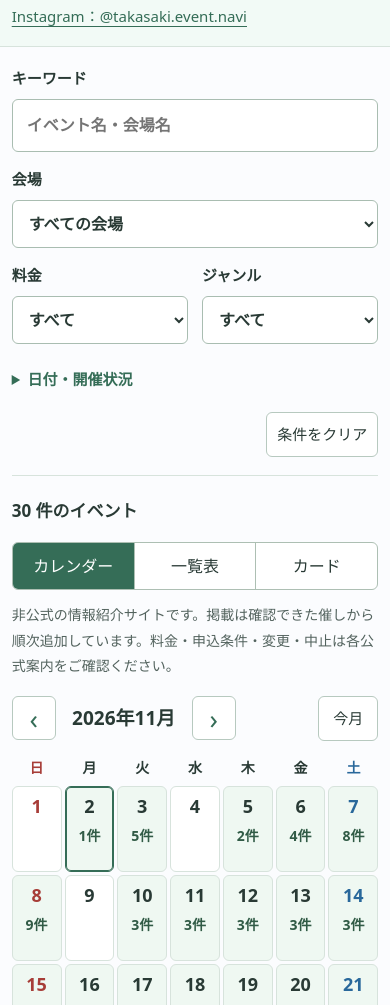
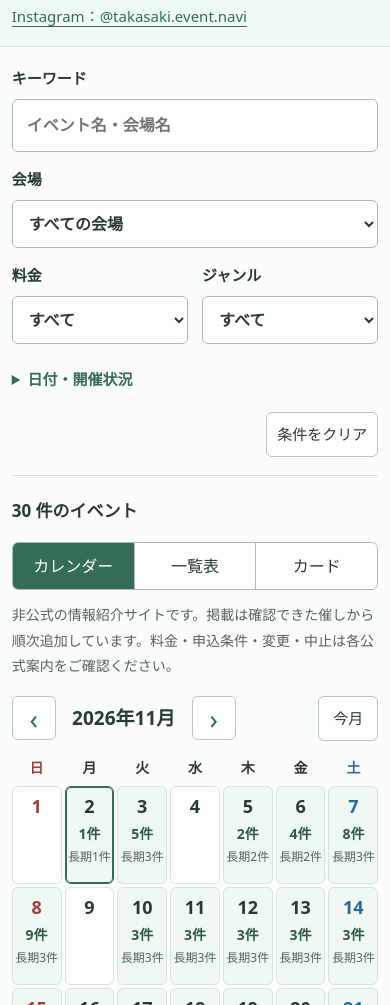
Before and after one commit to DELIENTZ/motenashi-events, a plain HTML site: page index.html in a window 390 px wide. Shown: the part 95-1100 px from the top of the page. Drawn offline with Linux system fonts and the light colour scheme.

Commit message:
fix: prioritize one-day events in calendar

```diff
--- a/assets/app.js
+++ b/assets/app.js
@@ -1,9 +1,10 @@
-import { FEE_LABELS, todayJst, validDate, eventVenues, eventTerms, eventOnDate, matchesEvent, sortEvents } from "./event-utils.js";
+import { FEE_LABELS, todayJst, validDate, eventVenues, eventTerms, eventOnDate, matchesEvent, sortEvents, calendarEventGroup, sortCalendarEvents } from "./event-utils.js";
 
 const SUBMIT_FORM_URL = "https://docs.google.com/forms/d/e/1FAIpQLSclMeV7NcGh3jhUsSzC49t_H1GViY7PVhjLpSHf92X_gN2HsQ/viewform";
 const JOIN_FORM_URL = "https://forms.gle/qe2dtYBFmhKAG8ys9";
 const DOW = ["日", "月", "火", "水", "木", "金", "土"];
 const PAGE_SIZE = 50;
+const CALENDAR_GROUPS = [["single", "1日開催"], ["short", "短期開催（2〜7日）"], ["long", "長期開催（8日以上）"]];
 const defaults = { venue: "", fee: "", category: "", period: "upcoming", from: "", to: "", query: "", tentative: false, tags: [] };
 const state = { events: [], filters: { ...defaults, tags: [] }, view: "calendar", sort: "date", direction: "asc", limit: PAGE_SIZE, selectedDate: "" };
 const $ = selector => document.querySelector(selector);
@@ -170,22 +171,27 @@ function renderCalendar(events) {
   const count = new Date(Date.UTC(y, m + 1, 0)).getUTCDate();
   const last = `${y}-${String(m + 1).padStart(2, "0")}-${count}`;
   const monthFilters = { ...state.filters, from: state.filters.from > first ? state.filters.from : first, to: state.filters.to && state.filters.to < last ? state.filters.to : last };
-  const monthEvents = events.filter(event => matchesEvent(event, monthFilters, today));
+  const monthEvents = sortCalendarEvents(events.filter(event => matchesEvent(event, monthFilters, today)));
   const firstDow = new Date(first + "T00:00:00Z").getUTCDay();
   let cells = '<span class="cal-cell empty" aria-hidden="true"></span>'.repeat(firstDow);
   for (let day = 1; day <= count; day++) {
     const key = `${y}-${String(m + 1).padStart(2, "0")}-${String(day).padStart(2, "0")}`;
     const allowed = key >= monthFilters.from && key <= monthFilters.to && (state.filters.period !== "upcoming" || key >= today);
-    const duration = event => Date.parse(event.end || event.start) - Date.parse(event.start);
-    const onDay = allowed ? monthEvents.filter(event => eventOnDate(event, key)).sort((a, b) => duration(a) - duration(b)) : [];
+    const onDay = allowed ? monthEvents.filter(event => eventOnDate(event, key)) : [];
+    const longCount = onDay.filter(event => calendarEventGroup(event) === "long").length;
     const dow = (firstDow + day - 1) % 7;
     const classes = ["cal-cell", onDay.length ? "has-event" : "", key === today ? "today" : "", dow === 0 ? "sun" : "", dow === 6 ? "sat" : ""].filter(Boolean).join(" ");
-    const names = onDay.slice(0, 2).map(event => `<span class="cal-ev">${esc(event.title)}</span>`).join("");
-    cells += `<button type="button" class="${classes}" data-date="${key}" aria-pressed="${state.selectedDate === key}" aria-label="${esc(fmtDay(key, true))}：${onDay.length}件${onDay.length ? "、" + esc(onDay.map(event => event.title).join("、")) : ""}"><span class="cal-num">${day}</span>${onDay.length ? `<span class="cal-count" aria-hidden="true">${onDay.length}件</span>` : ""}${names}${onDay.length > 2 ? `<span class="cal-more">ほか${onDay.length - 2}件</span>` : ""}</button>`;
+    const names = onDay.slice(0, 2).map(event => `<span class="cal-ev${calendarEventGroup(event) === "long" ? " cal-ev-long" : ""}">${esc(event.title)}</span>`).join("");
+    cells += `<button type="button" class="${classes}" data-date="${key}" aria-pressed="${state.selectedDate === key}" aria-label="${esc(fmtDay(key, true))}：${onDay.length}件${longCount ? "（うち長期開催" + longCount + "件）" : ""}${onDay.length ? "、" + esc(onDay.map(event => event.title).join("、")) : ""}"><span class="cal-num">${day}</span>${onDay.length ? `<span class="cal-count" aria-hidden="true">${onDay.length}件</span>` : ""}${longCount ? `<span class="cal-long-count" aria-hidden="true">長期${longCount}件</span>` : ""}${names}${onDay.length > 2 ? `<span class="cal-more">ほか${onDay.length - 2}件</span>` : ""}</button>`;
   }
   const selectedAllowed = state.selectedDate >= monthFilters.from && state.selectedDate <= monthFilters.to && (state.filters.period !== "upcoming" || state.selectedDate >= today);
   const agenda = state.selectedDate ? selectedAllowed ? monthEvents.filter(event => eventOnDate(event, state.selectedDate)) : [] : monthEvents;
-  $("#calendar").innerHTML = `<div class="cal-head"><button type="button" class="cal-nav" id="cal-prev" title="前の月" aria-label="前の月">‹</button><h2 class="cal-title">${y}年${m + 1}月</h2><button type="button" class="cal-nav" id="cal-next" title="次の月" aria-label="次の月">›</button><button type="button" id="cal-today">今月</button></div><div class="cal-grid cal-dow">${DOW.map((label, index) => `<span class="cal-w ${index === 0 ? "sun" : index === 6 ? "sat" : ""}">${label}</span>`).join("")}</div><div class="cal-grid cal-days">${cells}</div><div class="agenda-head"><h3>${state.selectedDate ? fmtDay(state.selectedDate, true) : m + 1 + "月の予定"} <span>${agenda.length}件</span></h3>${state.selectedDate ? '<button type="button" id="clear-day">月全体</button>' : ""}</div><div class="calendar-agenda">${agenda.length ? `<div class="agenda-events">${agenda.slice(0, state.limit).map(event => cardMarkup(event, true)).join("")}</div>` : '<p class="empty">この条件で確認できた掲載イベントはありません。</p>'}</div>`;
+  const shown = agenda.slice(0, state.limit);
+  const groups = CALENDAR_GROUPS.map(([key, label]) => {
+    const items = shown.filter(event => calendarEventGroup(event) === key);
+    return items.length ? `<section class="agenda-group" data-calendar-group="${key}" aria-labelledby="agenda-${key}"><h4 class="agenda-group-title" id="agenda-${key}">${label} <span>${agenda.filter(event => calendarEventGroup(event) === key).length}件</span></h4><div class="agenda-events">${items.map(event => cardMarkup(event, true)).join("")}</div></section>` : "";
+  }).join("");
+  $("#calendar").innerHTML = `<div class="cal-head"><button type="button" class="cal-nav" id="cal-prev" title="前の月" aria-label="前の月">‹</button><h2 class="cal-title">${y}年${m + 1}月</h2><button type="button" class="cal-nav" id="cal-next" title="次の月" aria-label="次の月">›</button><button type="button" id="cal-today">今月</button></div><div class="cal-grid cal-dow">${DOW.map((label, index) => `<span class="cal-w ${index === 0 ? "sun" : index === 6 ? "sat" : ""}">${label}</span>`).join("")}</div><div class="cal-grid cal-days">${cells}</div><div class="agenda-head"><h3>${state.selectedDate ? fmtDay(state.selectedDate, true) : m + 1 + "月の予定"} <span>${agenda.length}件</span></h3>${state.selectedDate ? '<button type="button" id="clear-day">月全体</button>' : ""}</div><div class="calendar-agenda">${agenda.length ? groups : '<p class="empty">この条件で確認できた掲載イベントはありません。</p>'}</div>`;
   for (const [id, delta] of [["#cal-prev", -1], ["#cal-next", 1]]) $(id).onclick = () => {
     const next = new Date(Date.UTC(y, m + delta, 1));
     calYM = { y: next.getUTCFullYear(), m: next.getUTCMonth() };
@@ -217,7 +223,7 @@ function renderTable(events) {
   $("#load-more").hidden = events.length <= state.limit;
 }
 function cardMarkup(event, calendar = false) {
-  const heading = calendar ? "h4" : "h2";
+  const heading = calendar ? "h5" : "h2";
   return `<article class="card" id="${calendar ? "cal-ev-" : "ev-"}${esc(event.id)}" data-event-id="${esc(event.id)}"><div class="card-date">${esc(fmtDate(event))}</div><div class="card-body"><div class="card-meta">${event.category ? `<button type="button" class="card-cat" data-tag="${esc(event.category)}">${esc(event.category)}</button>` : ""}${feeBadge(event)}</div><${heading} class="card-title">${esc(event.title)} ${statusBadge(event)}</${heading}><div class="venue-tags">${venueTags(event)}</div><p class="card-meta">${esc(event.time || "時刻は公式案内をご確認ください")}</p>${dateNotice(event)}<p class="card-summary">${esc(event.summary || "")}</p><p class="card-meta">${esc(event.fee || "料金は公式案内をご確認ください")}</p><div class="card-tags">${(event.tags || []).map(tag => `<button type="button" class="tag" data-tag="${esc(tag)}">#${esc(tag)}</button>`).join("")}</div><div class="card-links">${eventLinks(event)}</div>${event.checked ? `<p class="checked">確認：${esc(event.checked)}</p>` : ""}</div></article>`;
 }
 function renderCards(events) {
--- a/assets/event-utils.js
+++ b/assets/event-utils.js
@@ -72,3 +72,18 @@ export function sortEvents(events, field = "date", direction = "asc") {
     return (compared || collator.compare(a.start, b.start) || collator.compare(a.id, b.id)) * (direction === "desc" ? -1 : 1);
   });
 }
+
+export function calendarEventGroup(event) {
+  const excluded = new Set(event.excluded_dates || []);
+  const days = event.dates?.length
+    ? new Set(event.dates.filter(key => eventOnDate(event, key))).size
+    : (Date.parse(event.end || event.start) - Date.parse(event.start)) / 86400000 + 1 -
+      [...excluded].filter(key => key >= event.start && key <= (event.end || event.start)).length;
+  return days <= 1 ? "single" : days <= 7 ? "short" : "long";
+}
+
+export function sortCalendarEvents(events) {
+  const order = { single: 0, short: 1, long: 2 };
+  // Keep chronological order within each group, independently of table sorting.
+  return sortEvents(events).sort((a, b) => order[calendarEventGroup(a)] - order[calendarEventGroup(b)]);
+}
--- a/assets/style.css
+++ b/assets/style.css
@@ -78,11 +78,15 @@ a{color:var(--brand-dark);text-underline-offset:4px}
 .cal-cell.sun .cal-num{color:#a73d38}.cal-cell.sat .cal-num{color:#29689b}
 .cal-ev{font-size:.875rem;line-height:1.45;max-width:100%;white-space:nowrap;overflow:hidden;text-overflow:ellipsis}
 .cal-more{font-size:.8125rem;color:#37674f;line-height:1.4}
-.cal-count{display:none}
+.cal-ev-long{color:var(--muted)}
+.cal-count,.cal-long-count{display:none}
 .agenda-head{display:flex;justify-content:space-between;align-items:center;gap:12px;margin:26px 0 14px}
 .agenda-head h3{font-size:1.125rem;margin:0}
 .agenda-head h3 span{font-size:.9375rem;color:var(--muted);font-weight:400;margin-left:10px}
 .agenda-events,.event-list{display:grid;grid-template-columns:repeat(2,minmax(0,1fr));gap:18px}
+.agenda-group+.agenda-group{margin-top:30px;padding-top:20px;border-top:1px solid var(--line)}
+.agenda-group-title{margin:0 0 14px;font-size:1rem;color:var(--accent)}
+.agenda-group-title span{margin-left:8px;font-size:.9375rem;font-weight:400;color:var(--muted)}
 
 /* Event items use quiet surfaces with explicit text labels, not color alone. */
 .card{background:#fff;border:1px solid var(--line);border-radius:8px;box-shadow:var(--shadow);overflow:hidden;display:flex;flex-direction:column;min-width:0}
@@ -149,8 +153,9 @@ a{color:var(--brand-dark);text-underline-offset:4px}
   .advanced-filters>.filter-grid{grid-template-columns:repeat(2,minmax(0,1fr))}.advanced-filters>.filter-grid>label:first-child{grid-column:1/-1}
   .filter-options{gap:10px;flex-wrap:wrap}.advanced-filters{flex-basis:100%}.filter-options>#reset-filters{flex:none;padding:8px 10px;margin-left:auto}
   .results-toolbar{align-items:flex-start}.view-switch{width:100%}.view-switch button{flex:1;padding:8px 6px}
-  .cal-grid{gap:3px}.cal-cell{height:86px;padding:6px 3px;gap:6px;align-items:center;text-align:center}.cal-num{font-size:1.125rem}
+  .cal-grid{gap:3px}.cal-cell{height:98px;padding:6px 3px;gap:4px;align-items:center;text-align:center}.cal-num{font-size:1.125rem}
   .cal-ev,.cal-more{display:none}.cal-count{display:block;color:#315b46;font-size:.875rem;font-weight:600;line-height:1.5}
+  .cal-long-count{display:block;color:var(--muted);font-size:.75rem;line-height:1.5;white-space:nowrap}
   .cal-head{gap:8px}.cal-title{font-size:1.1875rem;min-width:120px}.cal-w{font-size:.875rem}
   .agenda-events,.event-list{grid-template-columns:1fr}.card-body{padding:16px}.card-date{padding:10px 16px}
   .legend{font-size:.875rem}.events-table th,.events-table td{padding:12px 10px}
```
Also changed, not shown: tests/event-utils.test.mjs (+27 -1 lines).
